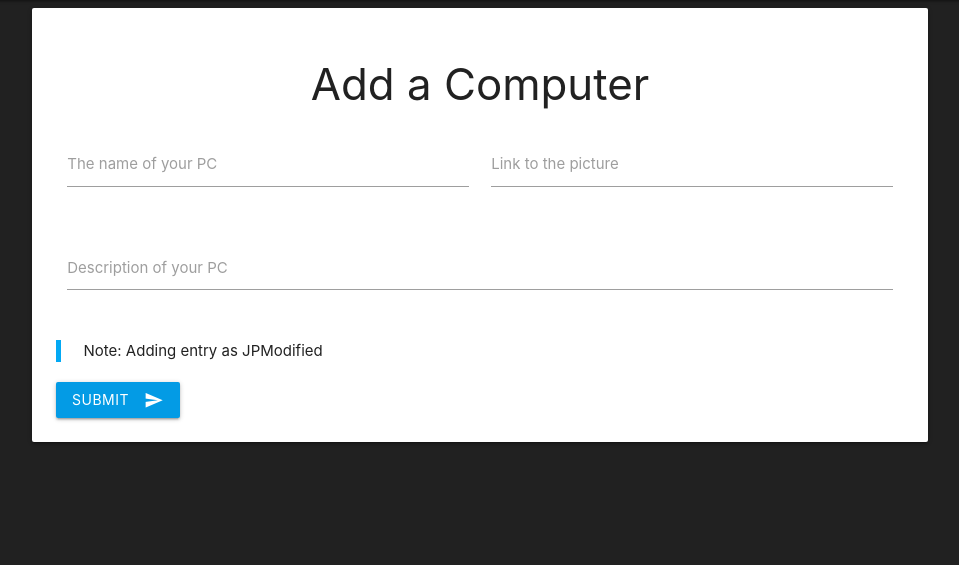
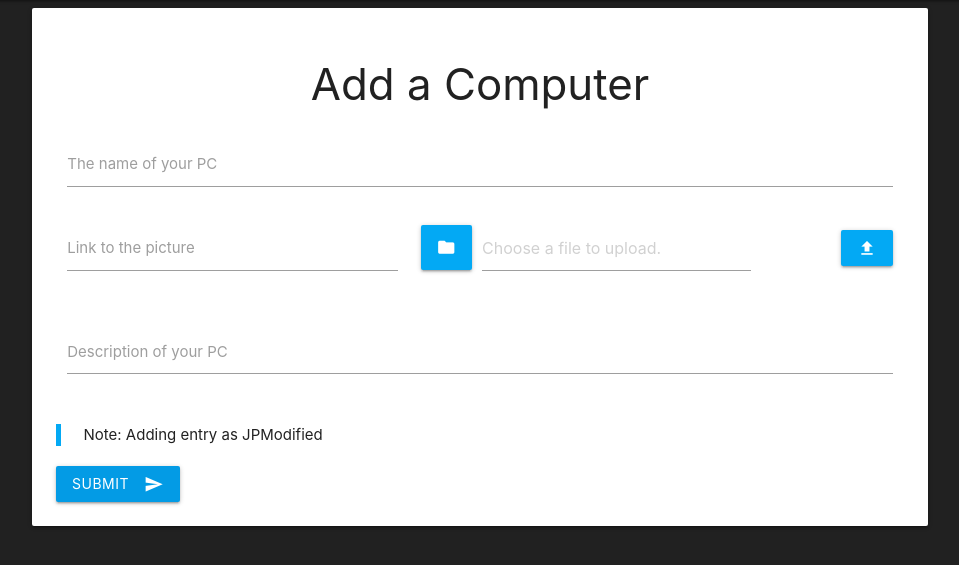
Before and after one commit to McKensy/PCPresent, a PHP site: page /addpc.php in a window 1280 px wide. Shown: the part 64-629 px from the top of the page, without its empty margins (160-1119 px from the left). Run offline with PHP 8.4, Linux system fonts and the light colour scheme; a user stored in the database is signed in; some libraries are stand-ins or nearby versions.

Commit message:
Added Fileupload and fixed many things...

```diff
--- a/addpc.php
+++ b/addpc.php
@@ -15,6 +15,16 @@
         header("location: ./allpc.php");
         die("Entry successful.");
     }
+    if(isset($_POST['UploadButton'])){
+      $UploadName = $_FILES['UploadFileField']['name'];
+      $UploadTmp = $_FILES['UploadFileField']['tmp_name'];
+      $UploadType = $_FILES['UploadFileField']['type'];
+      $UploadName = preg_replace("#[^a-z0-9.]#i", "", $UploadName);
+      $UploadPath = "./src/$UploadName";
+      $pcdescription = $_POST["pcdescription"];
+      $pcname = $_POST["pcname"];
+      move_uploaded_file($UploadTmp, "src/$UploadName");
+    }
 ?>
 <!DOCTYPE html>
 <html>
@@ -27,20 +37,34 @@
         <div class="container">
             <div class="card-panel">
             <h3 class="center">Add a Computer</h3>
-                <form action="./addpc.php" method="post">
+                <form action="./addpc.php" method="post" enctype="multipart/form-data" name="FileUploadForm" id="FileUploadForm">
                 <div class="row">
-                    <div class="input-field col s6">
-                        <input type="text" name="pcname" class="validate" id="pcname" maxlength="32" required/>
+                    <div class="input-field col l12 m12 s12">
+                        <input type="text" name="pcname" class="validate" id="pcname" maxlength="32" value="<?php echo @$pcname ?>"/>
                         <label for="pcname">The name of your PC</label>
                     </div>
-                    <div class="input-field col s6"> <!-- TODO: Upload picture and save it locally -->
-                        <input type="text" name="pcpicture" class="validate" id="pcpicture" maxlength="192" required/>
+                    <div class="input-field col l5 m12 s12">
+                        <input type="text" name="pcpicture" class="validate" id="pcpicture" maxlength="192" value="<?php echo @$UploadPath ?>"/>
                         <label for="pcpicture">Link to the picture</label>
                     </div>
+                        <div class="col l5 m10 s9">
+                            <div class="file-field input-field">
+                              <div class="btn light-blue">
+                                <span><i class="large material-icons">folder</i></span>
+                                <input type="file" name="UploadFileField" id="UploadFileField" class="tooltipped" data-tooltip="You can either link an image source or upload an image."/>
+                              </div>
+                              <div class="file-path-wrapper">
+                                <input class="file-path validate" type="text" placeholder="Choose a file to upload.">
+                              </div>
+                            </div>
+                        </div>
+                        <div class="input-field col l2 m2 s3">
+                            <button class="btn waves-effect waves-light light-blue uploadbtn right" type="Submit" name="UploadButton" id="UploadButton" value="Upload"><i class="large material-icons">file_upload</i></button>
+                        </div>
                 </div>
                 <div class="row">
                     <div class="input-field col s12">
-                        <textarea name="pcdescription" id="pcdescription" class="validate materialize-textarea" maxlength="2048" required/></textarea>
+                        <textarea name="pcdescription" id="pcdescription" class="validate materialize-textarea" maxlength="2048" value="<?php echo @$pcdescription ?>"/></textarea>
                         <label for="pcdescription">Description of your PC</label>
                     </div>
                 </div>
@@ -50,5 +74,15 @@
             </div>
         </div>
         <script src="https://cdnjs.cloudflare.com/ajax/libs/materialize/1.0.0-beta/js/materialize.min.js"></script>
+        <script>
+            $(document).ready(function(){
+              $('.tooltipped').tooltip();
+            });
+        </script>
+        <style>
+            .uploadbtn {
+                margin-top: 5px;
+            }
+        </style>
     </body>
 </html>
--- a/allpc.php
+++ b/allpc.php
@@ -6,9 +6,9 @@
     $_SESSION['activenav'] = "allpc";
     if(isset($_POST["search"])) {
         $search = $_POST["search"];
-        $sql = "SELECT c.name, c.description, c.picture, u.username, DATE_FORMAT(c.created, '%d.%m.%Y %H:%i') as created FROM computer as c, user as u WHERE c.entrycreatorfk = u.uid AND (c.name LIKE '%$search%' OR c.description LIKE '%$search%' OR u.username LIKE '%$search%')";
+        $sql = "SELECT c.name, c.description, c.picture, u.username, DATE_FORMAT(c.created, '%d.%m.%Y %H:%i') as created FROM computer as c, users as u WHERE c.entrycreatorfk = u.uid AND (c.name LIKE '%$search%' OR c.description LIKE '%$search%' OR u.username LIKE '%$search%')";
     } else {
-        $sql = "SELECT c.name, c.description, c.picture, u.username, DATE_FORMAT(c.created, '%d.%m.%Y %H:%i') as created FROM computer as c, user as u WHERE c.entrycreatorfk = u.uid";
+        $sql = "SELECT c.name, c.description, c.picture, u.username, DATE_FORMAT(c.created, '%d.%m.%Y %H:%i') as created FROM computer as c, users as u WHERE c.entrycreatorfk = u.uid";
     }
 ?>
 <!DOCTYPE html>
@@ -23,7 +23,7 @@
         <div class="nav-wrapper card-panel">
             <form action="./allpc.php" method="post"> <!-- TODO: Filters and Favorites-->
                 <div class="input-field">
-                <input id="search" type="search" name="search"  placeholder="Searching something?" maxlength="16" required>
+                <input id="search" type="search" name="search"  placeholder="Searching something? Enter one keyword" maxlength="16" required>
                 <label class="label-icon" for="search"><i class="material-icons">search</i></label>
                 <i class="material-icons">close</i>
                 </div>
--- a/index.php
+++ b/index.php
@@ -1,7 +1,6 @@
 <?php
     session_start();
     include "./pdo.php";
-    @$mid = $_SESSION['saved'];
     @$username = $_SESSION['username'];
     unset($_SESSION['errormessage']);
     $_SESSION['activenav'] = "home";
@@ -23,7 +22,7 @@
                 <div class="slider">
                     <ul class="slides">
                         <?php
-                            $sql = "SELECT c.name, c.picture, u.username FROM computer as c, user as u WHERE c.entrycreatorfk = u.uid  ORDER BY RAND() LIMIT 4";
+                            $sql = "SELECT c.name, c.picture, u.username FROM computer as c, users as u WHERE c.entrycreatorfk = u.uid  ORDER BY RAND() LIMIT 10";
                             foreach ($pdo->query($sql) as $row) {
                                 echo "<li>";
                                 echo "<img src=\"".$row['picture']."\">\n";
--- a/login-success.php
+++ b/login-success.php
@@ -2,7 +2,7 @@
 session_start();
 include './pdo.php';
 $username = $_SESSION["username"];
-$getuserid = "select uid from user where username = '$username';";
+$getuserid = "select uid from users where username = '$username';";
 foreach ($pdo->query($getuserid) as $row) {
     $_SESSION["userid"] = (int)$row['uid'];
 }
--- a/login.php
+++ b/login.php
@@ -5,7 +5,7 @@
         die("Connection failed: " . $pdo->connect_error);
     }*/
     if(isset($_POST["register"])) {
-        $proof = "SELECT * FROM user WHERE username=?";
+        $proof = "SELECT * FROM users WHERE username=?";
         $proofstatement = $pdo->prepare($proof);
         $proofstatement->execute(array($_POST['username']));
         if ($proofstatement->fetch() > 0) {
@@ -13,7 +13,7 @@
             header("location: ./login.php");
         }else{
             $password = password_hash($_POST['password'], PASSWORD_BCRYPT);
-            $registersql = "insert into user (username, password) values (?, ?)";
+            $registersql = "insert into users (username, password) values (?, ?)";
             $statement = $pdo->prepare($registersql);
             $statement->execute(array($_POST['username'], $password));
             $_SESSION['username'] = $_POST['username'];
@@ -23,7 +23,7 @@
     }
     if(isset($_POST["login"])) {
         $username = $_POST['username'];
-        $verifylogin = "select * from user where username = '$username'";
+        $verifylogin = "select * from users where username = '$username'";
         $result = $pdo->query($verifylogin);
         $statement = $pdo->prepare($verifylogin);
         $statement->execute();
```
Also changed, not shown: pcp-script.sql (+25 -10 lines), src/4Jordan.jpg (renamed from src/test1McK.jpg), src/imgnotfound.png (deleted).
